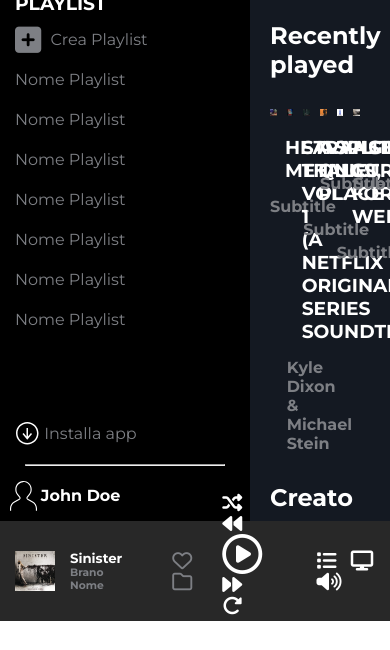
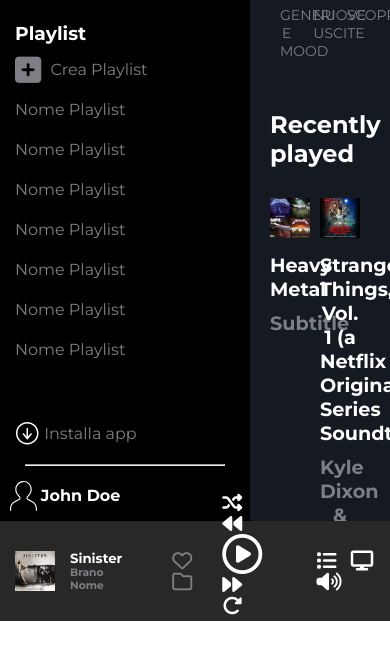
Before and after one commit to Marco-Bacci/html-css-spotifyweb, a plain HTML site: page index.html in a window 390 px wide. Shown: the part 223-873 px from the top of the page. Drawn offline with Linux system fonts and the light colour scheme.

Commit message:
responsivity for medium and small screen

```diff
--- a/assets/css/style.css
+++ b/assets/css/style.css
@@ -59,10 +59,6 @@ a {
 #main-content a {
   text-transform: uppercase;
   color: rgb(125, 127, 132);
-}
-
-h3 {
-  text-transform: uppercase;
 }
 
 main {
@@ -172,7 +168,7 @@ footer {
   width: 100px;
 }
 
-.p-w-100{
+.p-w-100 {
   width: 100%;
 }
 
@@ -229,12 +225,12 @@ footer {
 }
 
 #side-bar li,
-.logo,
-h3 {
+#side-bar h3 {
   padding: 5px 15px;
 }
 
 .logo {
+  padding: 20px 15px;
   width: 150px;
   margin-bottom: 30px;
 }
@@ -276,7 +272,7 @@ i {
   gap: 10px;
 }
 
-.col-16 {
+.col {
   width: calc(100% / 6 - 10px);
 }
 
@@ -336,7 +332,7 @@ footer i {
   flex-grow: 1;
 }
 
-.song-lenght{
+.song-lenght {
   display: flex;
   justify-content: center;
   align-items: center;
@@ -423,3 +419,39 @@ h6:hover {
 #side-bar i:hover {
   color: white;
 }
+
+/*****MEDIA QUERY*****MEDIA QUERY*****MEDIA QUERY*****/
+/*TABLET*/
+
+@media screen and (max-width:1080px) {
+  .col {
+    width: calc(100% / 4 - 10px);
+  }
+
+  .card h3,
+  h4 {
+    font-size: 0.8em;
+  }
+}
+
+@media screen and (max-width:950px) {
+  .col {
+    width: calc(100% / 2 - 10px);
+  }
+
+  .card h3,
+  h4 {
+    font-size: 1.2em;
+  }
+  .menu ul{
+    flex-wrap: wrap;
+  }
+
+
+  #main-content li {
+    font-size: 14px;
+    margin: 10px;
+    width: calc(100% / 3 - 20px);
+    text-align: center;
+  }
+}
--- a/index.html
+++ b/index.html
@@ -112,7 +112,7 @@
         <section class="movies">
           <h2 class="categories">Recently played</h2>
           <div class="row">
-            <div class="col-16"> <!-- 1 -->
+            <div class="col"> <!-- 1 -->
               <div class="card">
                 <div class="cover">
                   <img src="./assets/img/metal_lifting.jpg" alt="heavy metal">
@@ -126,7 +126,7 @@
                 </div>
               </div>
             </div>
-            <div class="col-16"> <!-- 2 -->
+            <div class="col"> <!-- 2 -->
               <div class="card">
                 <div class="cover">
                   <img src="./assets/img/stranger.jpeg" alt="stranger things">
@@ -143,7 +143,7 @@
                 </div>
               </div>
             </div>
-            <div class="col-16"> <!-- 3 -->
+            <div class="col"> <!-- 3 -->
               <div class="card">
                 <div class="cover">
                   <img src="./assets/img/aquietplace.jpeg" alt="a quiet place">
@@ -160,7 +160,7 @@
                 </div>
               </div>
             </div>
-            <div class="col-16"> <!-- 4 -->
+            <div class="col"> <!-- 4 -->
               <div class="card">
                 <div class="cover">
                   <img src="./assets/img/split.jpeg" alt="split">
@@ -174,7 +174,7 @@
                 </div>
               </div>
             </div>
-            <div class="col-16"> <!-- 5 -->
+            <div class="col"> <!-- 5 -->
               <div class="card">
                 <div class="cover">
                   <img src="./assets/img/cure.jpeg" alt="a cure for wellness">
@@ -188,7 +188,7 @@
                 </div>
               </div>
             </div>
-            <div class="col-16"> <!-- 6 -->
+            <div class="col"> <!-- 6 -->
               <div class="card">
                 <div class="cover">
                   <img src="./assets/img/sinister.jpeg" alt="sinister">
@@ -211,7 +211,7 @@
             <h4>Più ascolti, più accurati saranno i suggerimenti</h4>
           </div>
           <div class="row">
-            <div class="col-16"> <!-- 1 -->
+            <div class="col"> <!-- 1 -->
               <div class="card">
                 <div class="cover">
                   <img src="./assets/img/radar.jpeg" alt="radar">
@@ -224,7 +224,7 @@
                 </div>
               </div>
             </div>
-            <div class="col-16"> <!-- 2 -->
+            <div class="col"> <!-- 2 -->
               <div class="card">
                 <div class="cover">
                   <img src="./assets/img/mixdaily.jpeg" alt="mixdaily">
@@ -246,7 +246,7 @@
             <h4>Più ascolti, più accurati saranno i suggerimenti</h4>
           </div>
           <div class="row">
-            <div class="col-16"> <!-- 1 -->
+            <div class="col"> <!-- 1 -->
               <div class="card">
                 <div class="cover">
                   <img src="./assets/img/youg.jpeg" alt="Lana del Rey">
@@ -259,7 +259,7 @@
                 </div>
               </div>
             </div>
-            <div class="col-16"> <!-- 2 -->
+            <div class="col"> <!-- 2 -->
               <div class="card">
                 <div class="cover">
                   <img src="./assets/img/einaudi.jpeg" alt="Einaudi">
```
